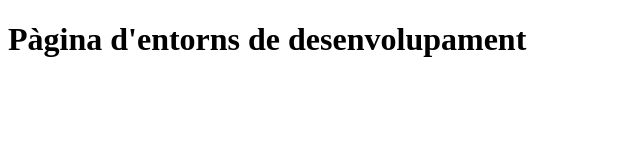
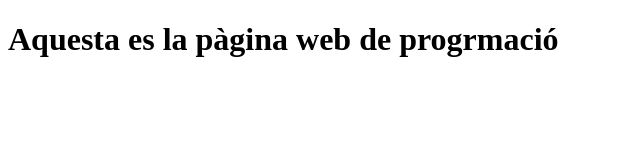
Before and after one commit to tonigomez02/apunts_repo, a plain HTML site: page progrmació.html in a window 1280 px wide. Shown: the whole page, without its empty margins (0-640 px from the left). Drawn offline with Linux system fonts and the light colour scheme.

Commit message:
HTML de progrmació
Crear la pàgina web relacionada amb la pàgina web de programació

```diff
--- a/entorns.html
+++ b/progrmació.html
@@ -6,6 +6,6 @@
     <title>Document</title>
 </head>
 <body>
-    <h1>Pàgina d'entorns de desenvolupament</h1>
+    <h1>Aquesta es la pàgina web de progrmació</h1>
 </body>
 </html>
```
Also changed, not shown: 1 other file.
